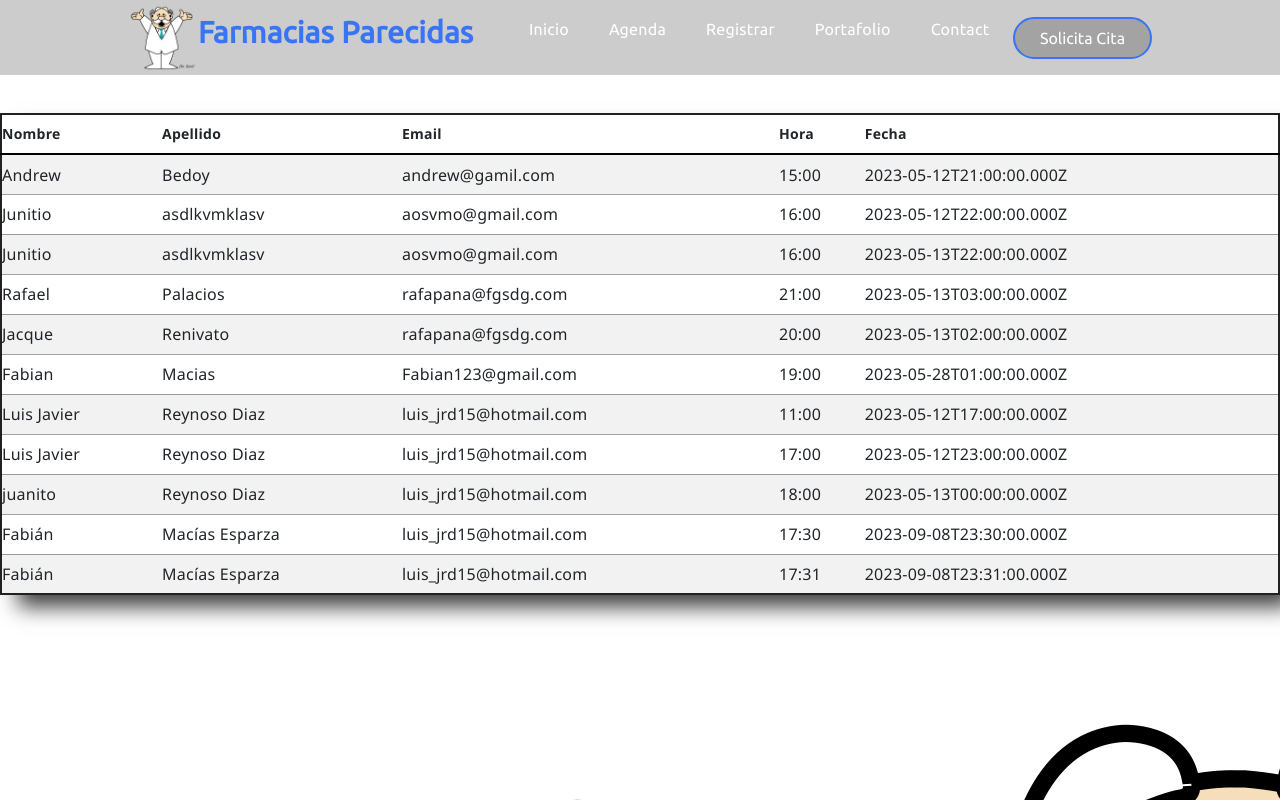
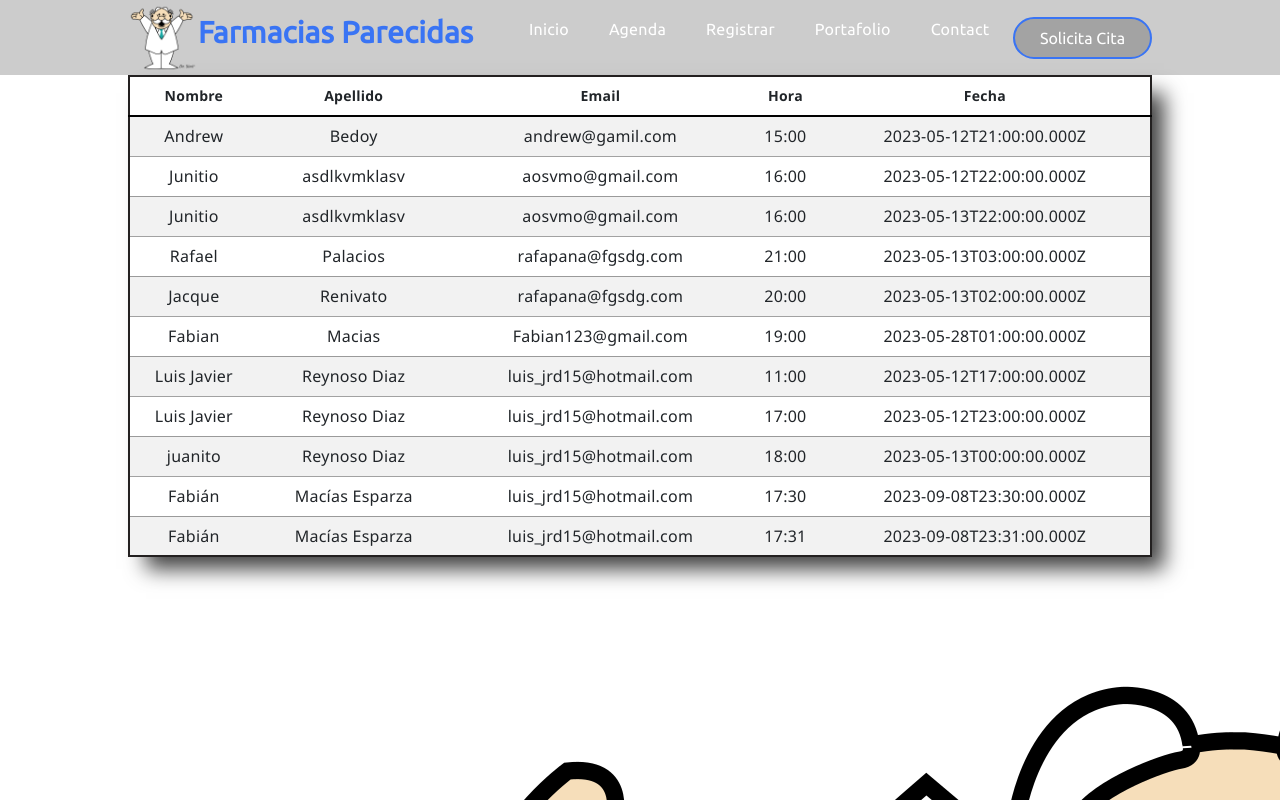
Before and after one commit to ElRafa009/MiniProyecto2, an Angular app: page /#/reporte in a window 1280 px wide. Shown: the top 800 px of the page. Built offline with nearby package versions, Linux system fonts and the light colour scheme.

Commit message:
Update reporte-citas.component.css

```diff
--- a/src/app/reporte-citas/reporte-citas.component.css
+++ b/src/app/reporte-citas/reporte-citas.component.css
@@ -11,11 +11,12 @@
   }
 
   table {
-    width: 100%;
+    width: 80%;
     border: 2px solid rgba(35, 32, 32, 1);
-    text-align: left;
+    text-align: center;
     border-collapse: collapse;
     margin-top: 3%;
+    margin: auto;
     box-shadow: 15px 15px 20px -3px rgba(0,0,0,0.75);;
   }
 
```
